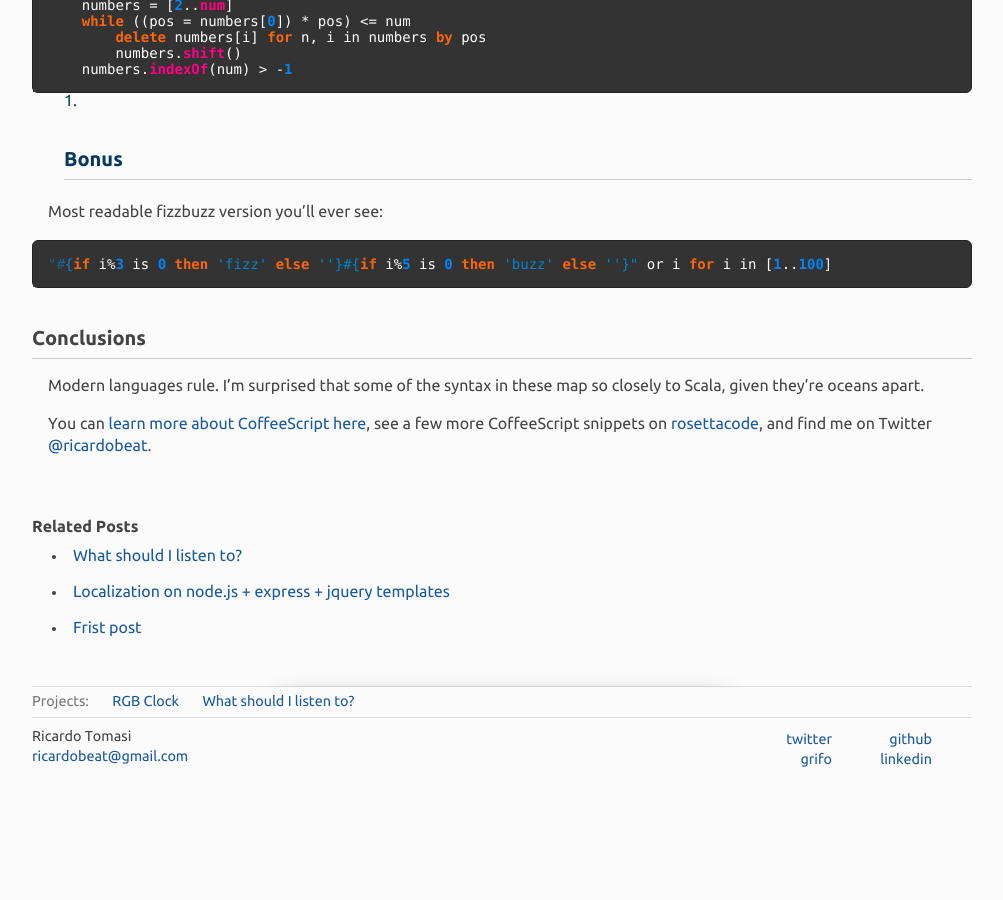
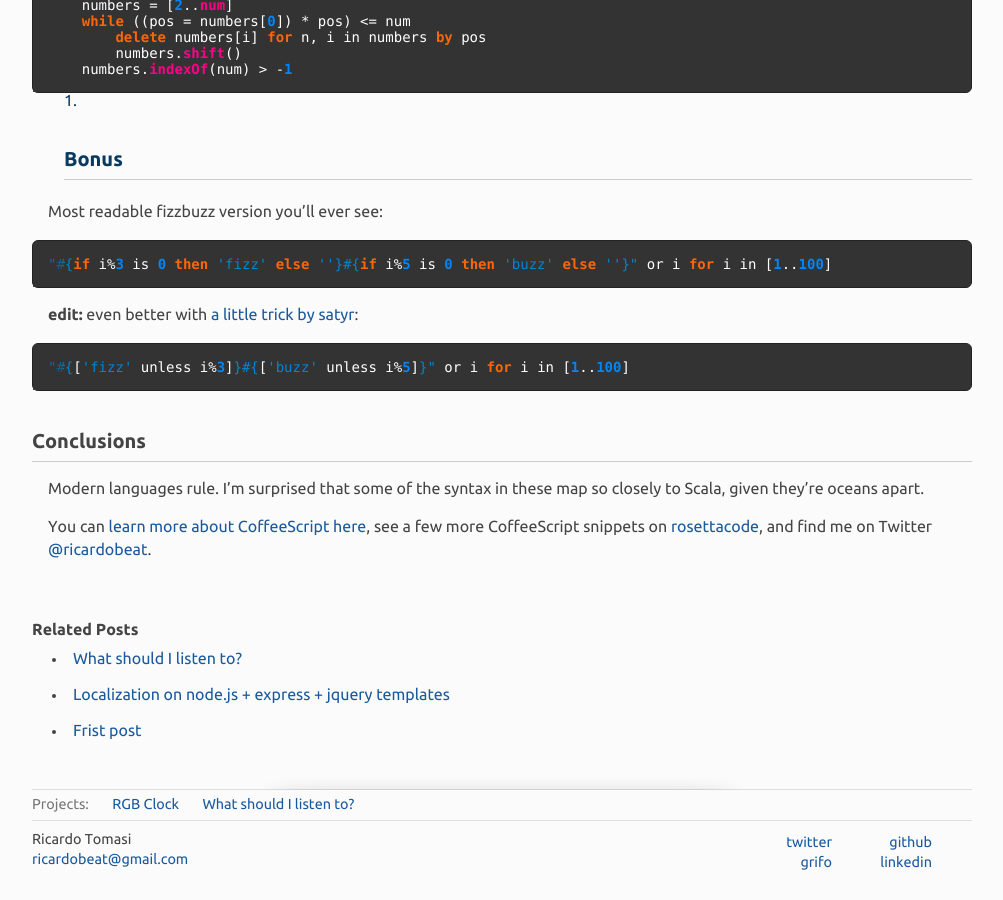
Before and after one commit to ricardobeat/ricardobeat.github.com, a Jekyll site: the page built from _posts/2011-06-02-10-CoffeeScript-One-Liners-to-Impress-Your-Friends.md, in a window 1280 px wide and 900 px high, scrolled down 3019 px. Shown: the whole window, without its empty margins (138-1141 px from the left). Built offline with Jekyll 4.4.1, drawn with Linux system fonts in a browser that asks for light colours; Markdown is read by kramdown in place of the engine named in the settings; before the commit the page ends 3816 px from its top, so only the background shows below that.

Commit message:
new fizzbuzz trick

```diff
--- a/_posts/2011-06-02-10-CoffeeScript-One-Liners-to-Impress-Your-Friends.md
+++ b/_posts/2011-06-02-10-CoffeeScript-One-Liners-to-Impress-Your-Friends.md
@@ -147,6 +147,12 @@ Most readable fizzbuzz version you'll ever see:
 "#{if i%3 is 0 then 'fizz' else ''}#{if i%5 is 0 then 'buzz' else ''}" or i for i in [1..100]
 {% endhighlight %}
 
+**edit:** even better with [a little trick by satyr](https://github.com/jashkenas/coffee-script/issues/1406#issuecomment-1293309):
+
+{% highlight coffeescript %}
+"#{['fizz' unless i%3]}#{['buzz' unless i%5]}" or i for i in [1..100]
+{% endhighlight %}
+
 Conclusions
 -----------
 
```
